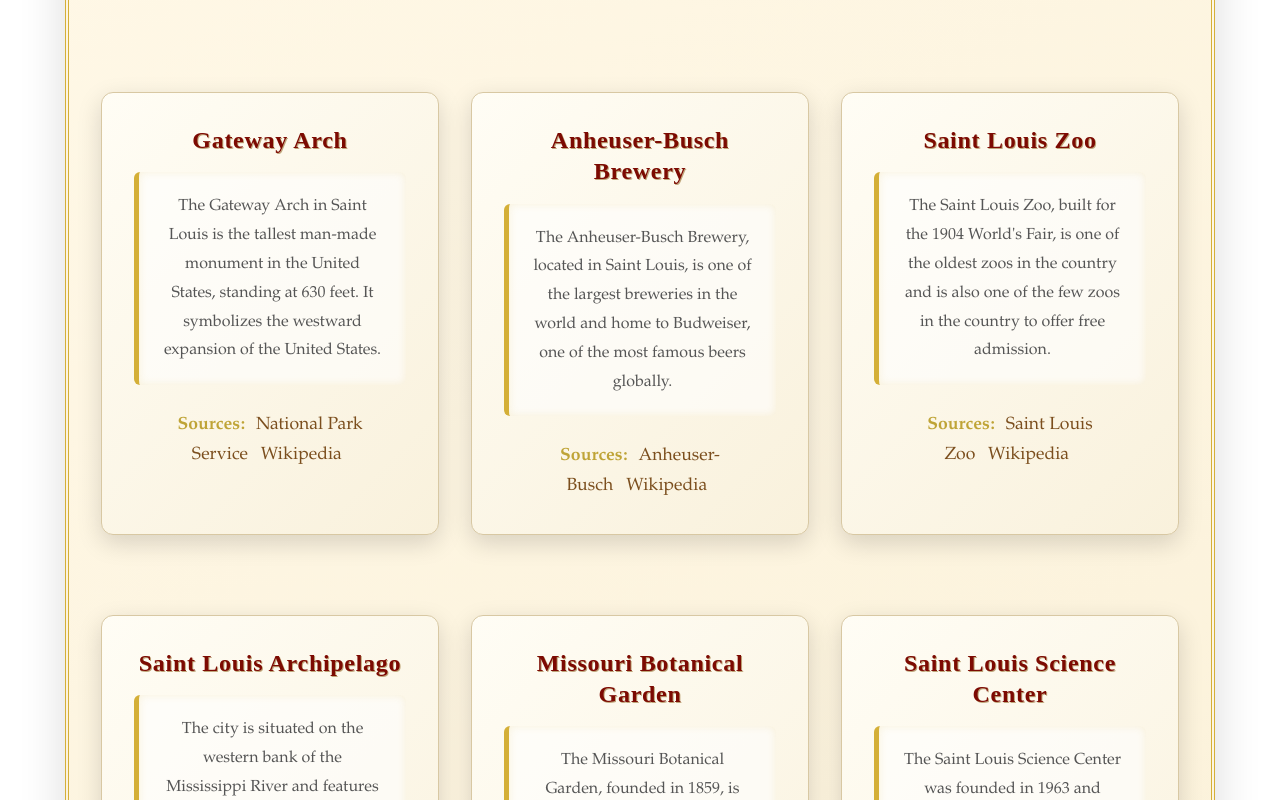
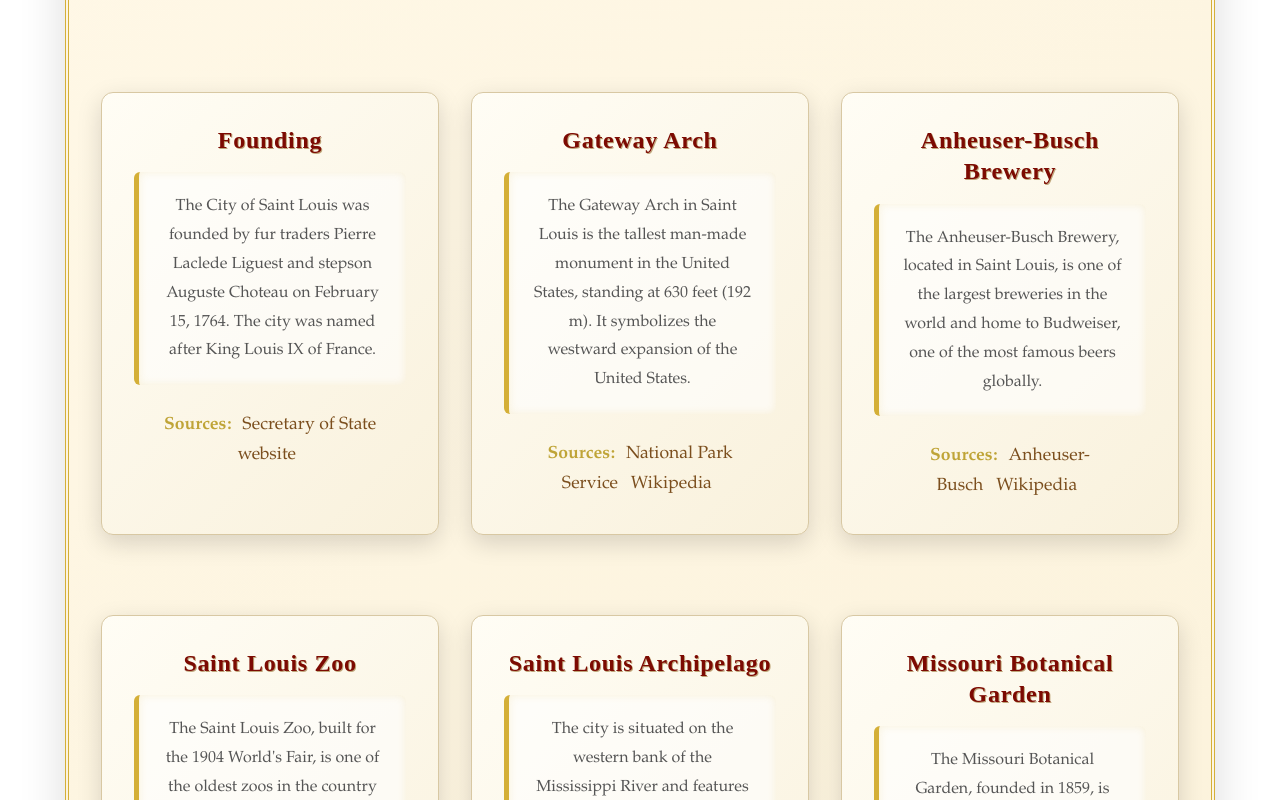
Before and after one commit to mcckyle/saint-louis-facts, a React (Vite) app: page / in a window 1280 px wide. Shown: the part 1620-2420 px from the top of the page. Built offline with nearby package versions, Linux system fonts and the light colour scheme.

Commit message:
facts.js: Add a fact about the city's founding history.

```diff
--- a/src/data/facts.js
+++ b/src/data/facts.js
@@ -1,7 +1,14 @@
 export const facts = [
   {
+    title: "Founding",
+    description: "The City of Saint Louis was founded by fur traders Pierre Laclede Liguest and stepson Auguste Choteau on February 15, 1764. The city was named after King Louis IX of France.",
+    sources: [
+      { name: "Secretary of State website", url: "https://www.sos.mo.gov/archives/history/timeline/1" }
+    ]
+  },
+  {
     title: "Gateway Arch",
-    description: "The Gateway Arch in Saint Louis is the tallest man-made monument in the United States, standing at 630 feet. It symbolizes the westward expansion of the United States.",
+    description: "The Gateway Arch in Saint Louis is the tallest man-made monument in the United States, standing at 630 feet (192 m). It symbolizes the westward expansion of the United States.",
     sources: [
       { name: "National Park Service", url: "https://www.nps.gov/jeff/index.htm" },
       { name: "Wikipedia", url: "https://en.wikipedia.org/wiki/Gateway_Arch" }
@@ -129,7 +136,7 @@
   },
   {
     title: "City Museum",
-    description: "The City Museum is an eclectic mixture of children's playground, funhouse, and architectural marvel, created from repurposed industrial and architectural objects.",
+    description: "The City Museum is a unique mixture of children's playground, funhouse, and architectural marvel, created from repurposed industrial and architectural objects.",
     sources: [
       { name: "City Museum", url: "https://www.citymuseum.org/" },
       { name: "Wikipedia", url: "https://en.wikipedia.org/wiki/City_Museum" }
@@ -161,7 +168,7 @@
   },
   {
     title: "Saint Louis Etymology",
-    description: "Saint Louis city is named for Louis IX of France, and construction began in 1765.",
+    description: "Saint Louis city is named after King Louis IX of France, and construction began in 1765.",
     sources: [
       { name: "Saint Louis City website", url: "https://www.stlouis-mo.gov/visit-play/stlouis-history.cfm" }
     ]
```
Also changed, not shown: 1 other file (tests, documents, lock files or other folders).
